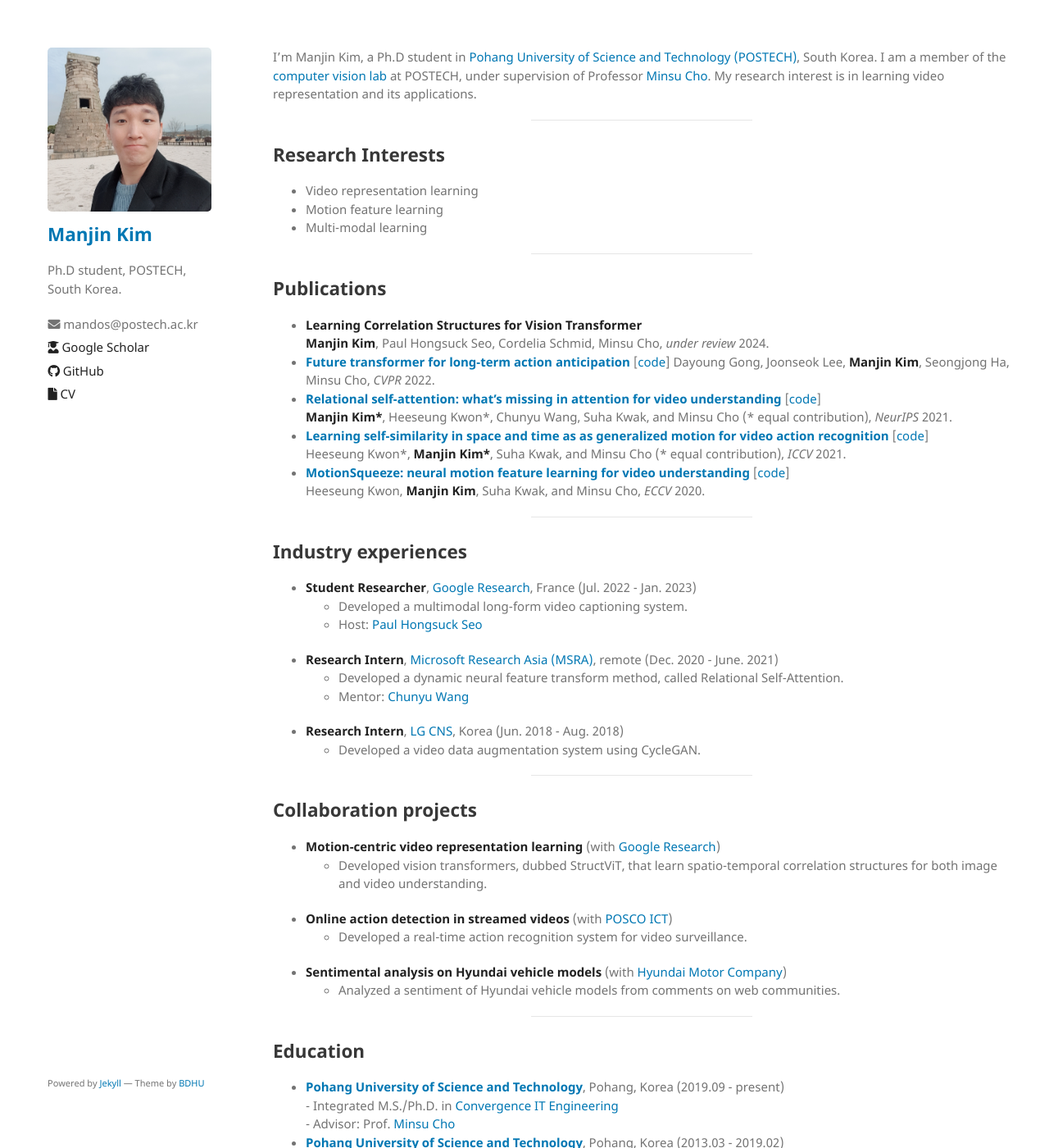
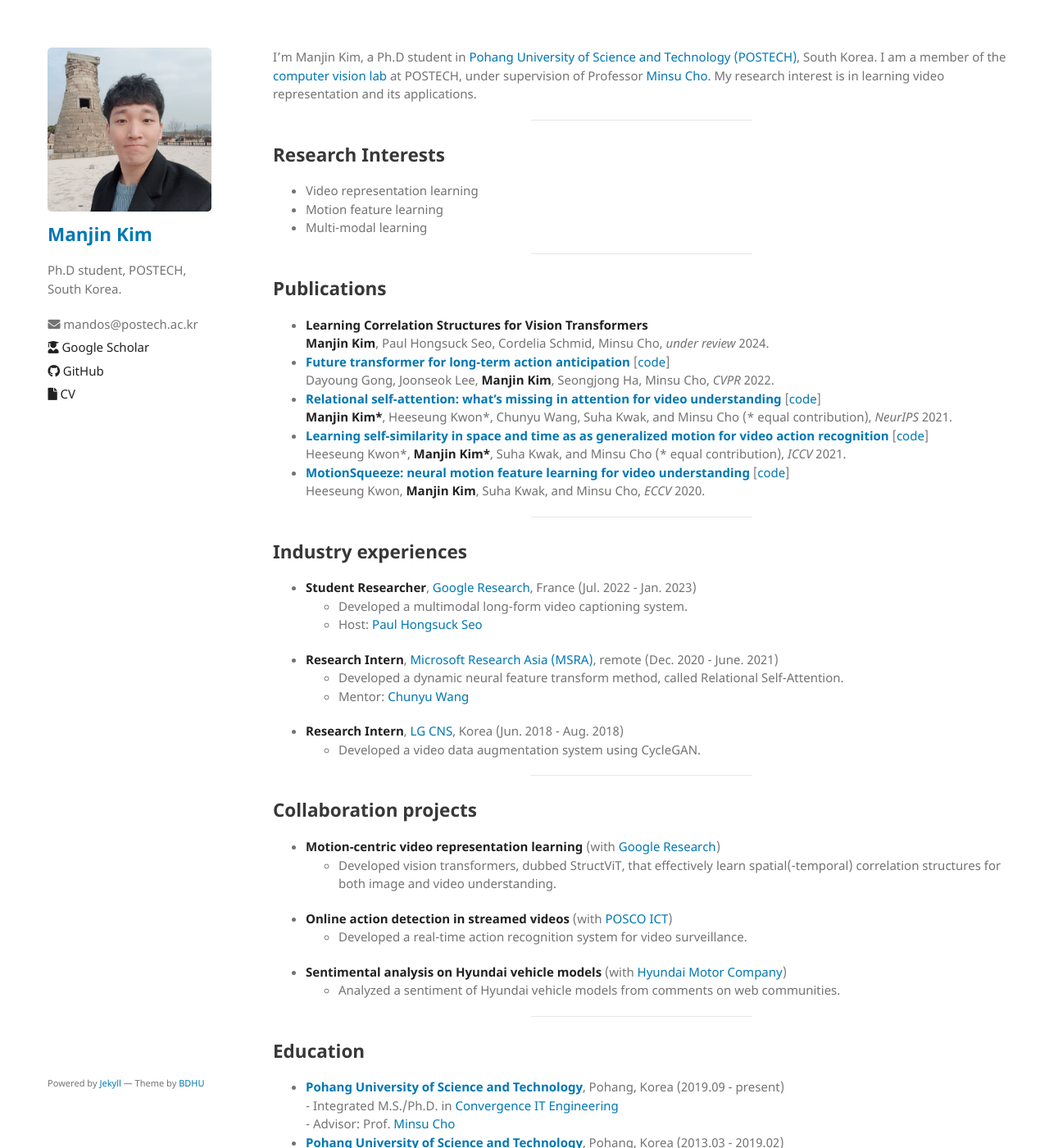
Before and after one commit to KimManjin/KimManjin.github.io, a Jekyll site: the page built from index.md, in a window 1280 px wide and 1400 px high. Shown: the whole window at 82% size. Built offline with Jekyll 4.4.1, drawn with Linux system fonts in a browser that asks for light colours; our own code applies the rules of GitHub Pages for plain Markdown files.

Commit message:
Update index.md

```diff
--- a/index.md
+++ b/index.md
@@ -25,9 +25,9 @@ I'm Manjin Kim, a Ph.D student in [Pohang University of Science and Technology (
 ---------------------------------------------
 
 ## Publications
-- **Learning Correlation Structures for Vision Transformer**
+- **Learning Correlation Structures for Vision Transformers**
   **Manjin Kim**, Paul Hongsuck Seo, Cordelia Schmid, Minsu Cho, _under review_ 2024.
-- **[Future transformer for long-term action anticipation](https://arxiv.org/abs/2205.14022)** &#91;[code]([https://github.com/arunos728/SELFY](https://github.com/gongda0e/FUTR))&#93;
+- **[Future transformer for long-term action anticipation](https://arxiv.org/abs/2205.14022)** &#91;[code](https://github.com/gongda0e/FUTR)&#93;
   Dayoung Gong, Joonseok Lee, **Manjin Kim**, Seongjong Ha, Minsu Cho, _CVPR_ 2022.
 - **[Relational self-attention: what's missing in attention for video understanding](https://arxiv.org/abs/2111.01673)** &#91;[code](https://github.com/KimManjin/RSA)&#93;
   **Manjin Kim\***, Heeseung Kwon\*, Chunyu Wang, Suha Kwak, and Minsu Cho (* equal contribution), _NeurIPS_ 2021.
@@ -52,7 +52,7 @@ I'm Manjin Kim, a Ph.D student in [Pohang University of Science and Technology (
 
 ## Collaboration projects
 - **Motion-centric video representation learning** (with [Google Research](https://research.google/))
-    + Developed vision transformers, dubbed StructViT, that learn spatio-temporal correlation structures for both image and video understanding.
+    + Developed vision transformers, dubbed StructViT, that effectively learn spatial(-temporal) correlation structures for both image and video understanding.
 - **Online action detection in streamed videos** (with [POSCO ICT](https://www.poscoict.com/servlet/Main?lang=en))
     + Developed a real-time action recognition system for video surveillance.
 - **Sentimental analysis on Hyundai vehicle models** (with [Hyundai Motor Company](https://www.hyundai.com/kr/en/main))
```
